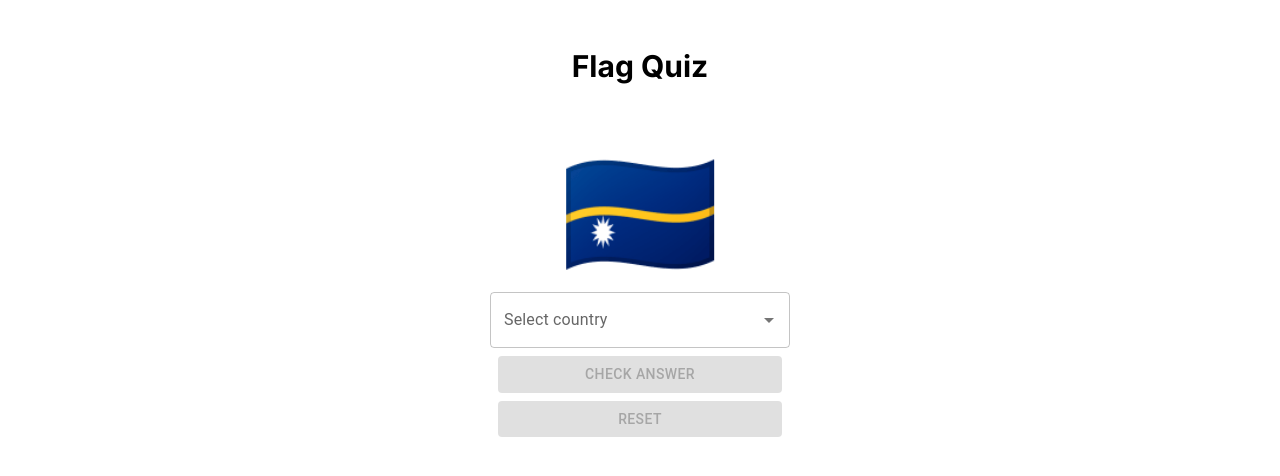
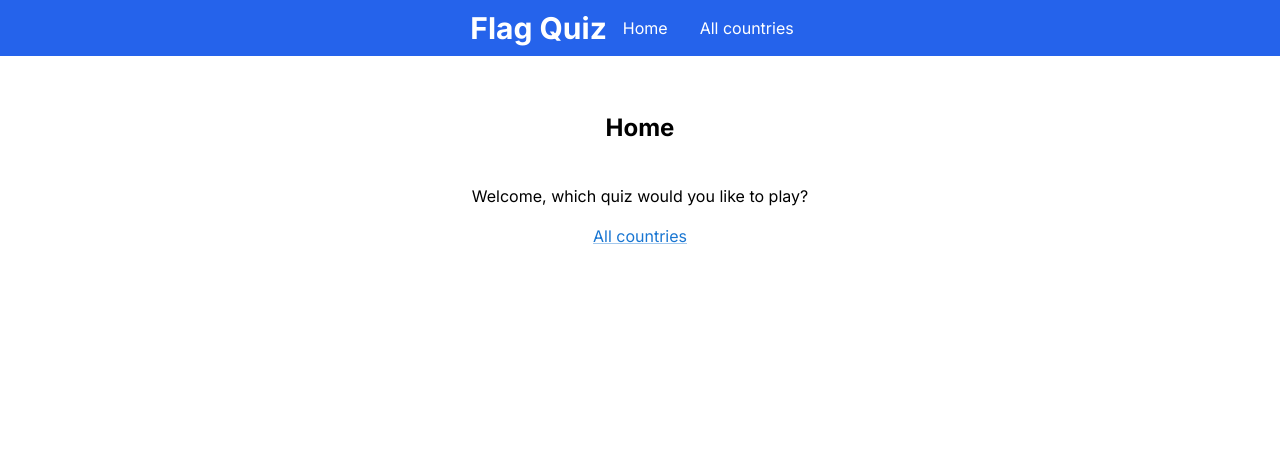
Before and after one commit to rpg0001/flagquiz, a Next.js app: page / in a window 1280 px wide. Shown: the top 476 px of the page. Built offline with nearby package versions, Linux system fonts and the light colour scheme.

Commit message:
Navbar, homepage

```diff
--- /dev/null
+++ b/src/app/all-countries/page.tsx
@@ -0,0 +1,12 @@
+"use client";
+import { countries } from "@/data/countries";
+import Quiz from "../components/Quiz";
+
+export default function AllCountries() {
+  return (
+    <>
+      <h2>All countries</h2>
+      <Quiz countries={countries} />
+    </>
+  );
+}
--- a/src/app/components/Flag.tsx
+++ b/src/app/components/Flag.tsx
@@ -1,4 +1,4 @@
-  export default function Flag(props: {
+export default function Flag(props: {
     emoji: string | undefined
 }) {
     return (
--- /dev/null
+++ b/src/app/components/Loading.tsx
@@ -0,0 +1,5 @@
+export default function Loading() {
+    return (
+        <p className="text-gray-500 m-4 p-4">Loading...</p>
+    )
+}
--- /dev/null
+++ b/src/app/components/NavBar.tsx
@@ -0,0 +1,12 @@
+import Link from "next/link";
+import React from "react";
+
+export default function NavBar() {
+    return (
+        <nav className="navbar">
+            <Link href="/"><h1 className="m-0 text-white">Flag Quiz</h1></Link>
+            <Link className="navbar-link" href="/">Home</Link>
+            <Link className="navbar-link" href="all-countries">All countries</Link>
+        </nav>
+    )
+}
--- a/src/app/components/Quiz.tsx
+++ b/src/app/components/Quiz.tsx
@@ -1,10 +1,11 @@
 "use client";
 import { Country, countries } from "@/data/countries";
-import { AutocompleteChangeReason, Autocomplete, TextField, Button } from "@mui/material";
+import { AutocompleteChangeReason, Autocomplete, TextField } from "@mui/material";
 import { useState, useEffect, SyntheticEvent } from "react";
 import Buttons from "./Buttons";
 import Flag from "./Flag";
 import ResultText from "./ResultText";
+import Loading from "./Loading";
 
 export type CorrectType = "Correct!" | "Incorrect!";
 
@@ -45,9 +46,10 @@ export default function Quiz(props: { countries: Country[] }) {
     }
 
     return (
-      <div className="w-fit flex flex-col h-max items-center p-12">
+      <>
+      <div className="w-fit flex flex-col h-max items-center p-4">
 
-        <Flag emoji={country?.emoji} />
+        {country ? <Flag emoji={country?.emoji} /> : <Loading />}
 
         <Autocomplete
           disablePortal
@@ -55,21 +57,18 @@ export default function Quiz(props: { countries: Country[] }) {
           options={countries}
           sx={{ width: 300 }}
           renderInput={(params) => <TextField {...params} label="Select country" />}
-          onChange={handleChange}
-        />
+          onChange={handleChange} />
 
         <Buttons
           answered={answered}
           selectedCountry={selectedCountry}
           checkAnswer={checkAnswer}
-          reset={reset}
-        />
+          reset={reset} />
 
         <ResultText
           answered={answered}
-          countryLabel={country?.label}
-        />
+          countryLabel={country?.label} />
 
-      </div>
+      </div></>
     )
   }
--- a/src/app/globals.css
+++ b/src/app/globals.css
@@ -6,25 +6,33 @@ body {
   color: black;
 }
 
+.navbar {
+  @apply bg-blue-600 flex flex-row justify-center w-full items-center
+}
+
+.navbar-link {
+  @apply text-white hover:bg-blue-400 px-2 mx-2 py-4 h-full
+}
+
 @layer utilities {
   .text-balance {
     text-wrap: balance;
   }
 
   h1 {
-    @apply text-3xl font-bold
+    @apply text-3xl font-bold m-4
   }
 
   h2 {
-    @apply text-2xl font-bold
+    @apply text-2xl font-bold m-2
   }
 
   h3 {
-    @apply text-xl font-bold
+    @apply text-xl font-bold m-2
   }
 
   h4 {
-    @apply text-lg font-bold
+    @apply text-lg font-bold m-2
   }
 }
 
--- a/src/app/layout.tsx
+++ b/src/app/layout.tsx
@@ -1,6 +1,8 @@
 import type { Metadata } from "next";
 import { Inter } from "next/font/google";
 import "./globals.css";
+import Link from "next/link";
+import NavBar from "./components/NavBar";
 
 const inter = Inter({ subsets: ["latin"] });
 
@@ -16,7 +18,14 @@ export default function RootLayout({
 }>) {
   return (
     <html lang="en" dir="ltr">
-      <body className={inter.className + " h-screen w-screen"}>{children}</body>
+      <body className={inter.className + " h-full w-full"}>
+        <header>
+          <NavBar />
+        </header>
+        <main className="flex h-2/3 flex-col items-center content-between p-12">
+          {children}
+        </main>
+      </body>
     </html>
   );
 }
--- a/src/app/page.tsx
+++ b/src/app/page.tsx
@@ -1,12 +1,10 @@
-"use client";
-import { countries } from "@/data/countries";
-import Quiz from "./components/Quiz";
+import { Link } from "@mui/material";
 
 export default function Home() {
   return (
-    <main className="flex h-screen flex-col items-center content-between p-12">
-      <h1>Flag Quiz</h1>
-      <Quiz countries={countries}/>
-    </main>
+    <><h2>Home</h2><div className="flex flex-col m-4 p-4 gap-4 text-center">
+      <p>Welcome, which quiz would you like to play?</p>
+      <Link href="/all-countries">All countries</Link>
+    </div></>
   );
 }
```
